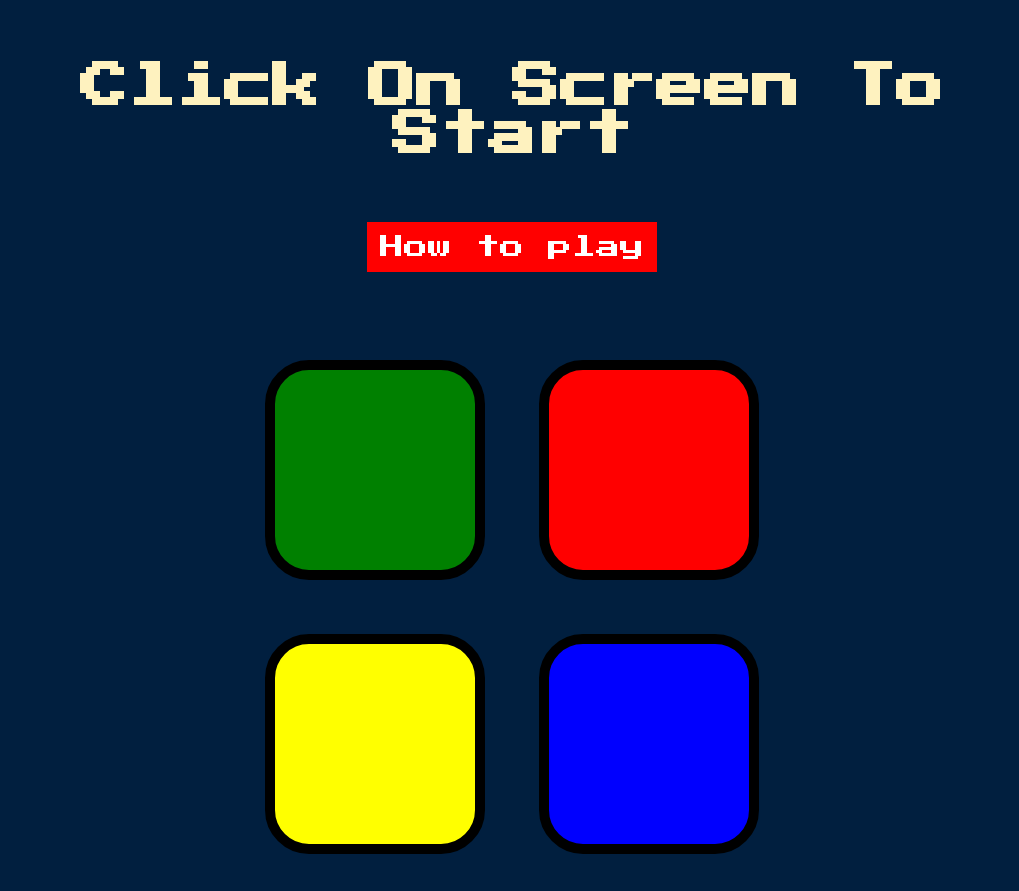
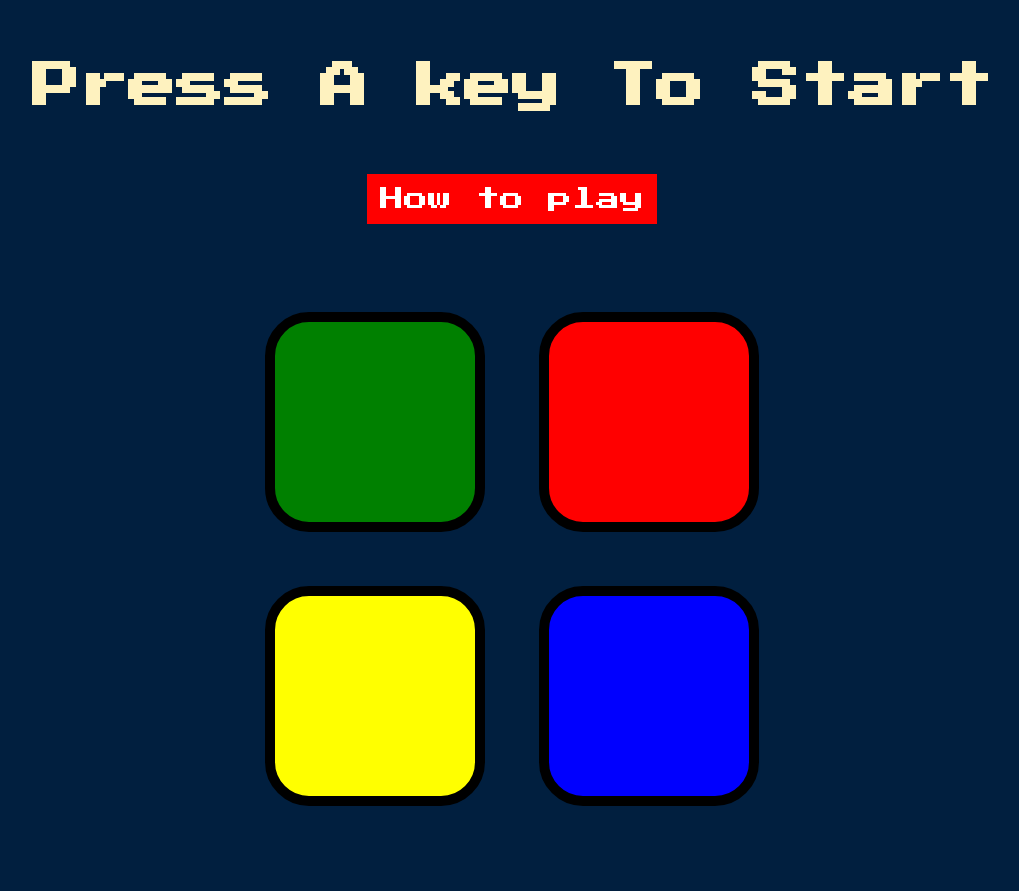
Before and after one commit to Gurshaan41/Simon-Game, a plain HTML site: page index.html in a window 1280 px wide. Shown: the whole page, without its empty margins (128-1147 px from the left). After the commit the page ends 843 px from the top, so only its background shows below. Drawn offline with nearby package versions, Linux system fonts and the light colour scheme.

Commit message:
Update index.html

```diff
--- a/index.html
+++ b/index.html
@@ -9,7 +9,7 @@
 </head>
 
 <body>
-  <h1 id="level-title">Click On Screen To Start</h1>
+  <h1 id="level-title">Press A key To Start</h1>
   <button class="btn-title" type="button" name="button">How to play</button>
   <p class="btn-guide">
 
```
